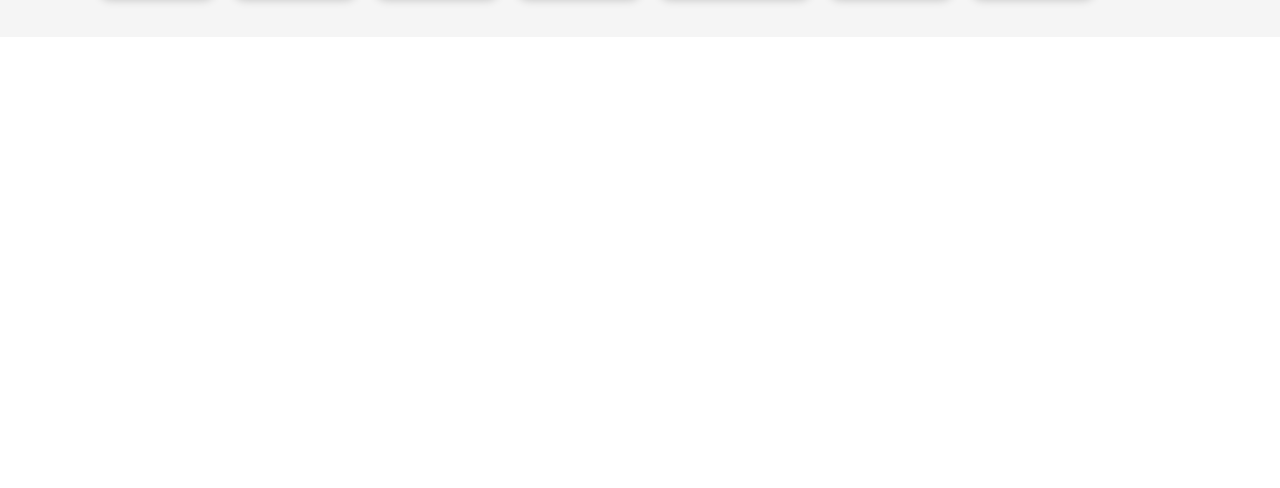
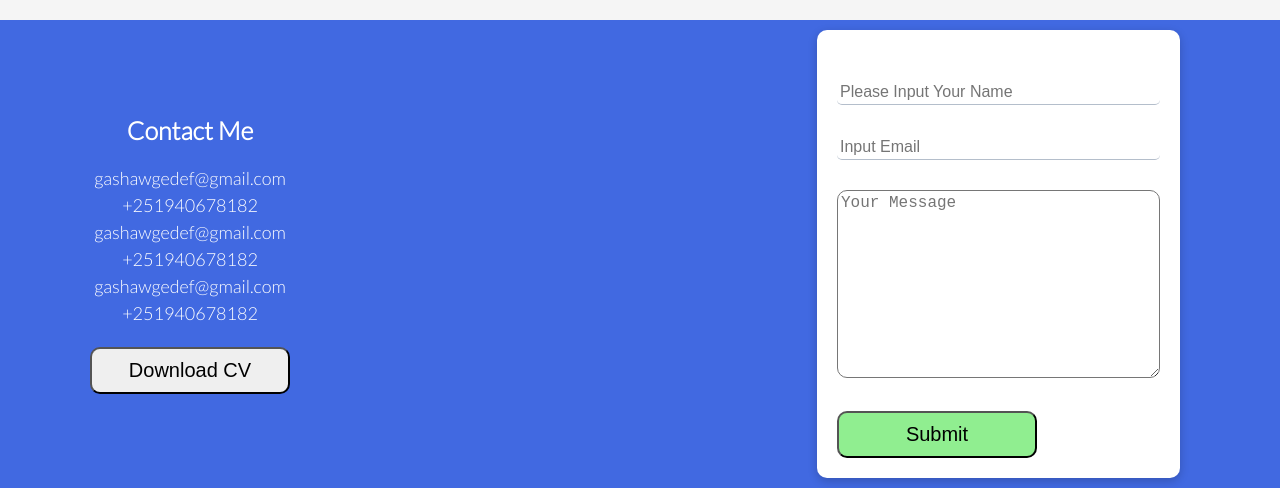
Before and after one commit to gashawgedef/my-personal-website, a plain HTML site: page index.html in a window 1280 px wide. Shown: the part 1344-1832 px from the top of the page. Before the commit the page ends 1381 px from the top, so only its background shows below. Drawn offline with Linux system fonts and the light colour scheme.

Commit message:
gashity after noon

```diff
--- a/css/programming.css
+++ b/css/programming.css
@@ -35,3 +35,70 @@ margin-top: 20px;
 .progrmming .card-containers {
     flex-wrap: wrap;
 }
+/*Contacts*/
+.contact-me .contact-h3{
+font-size: 25px;
+font-weight: bold;
+text-align: center;
+margin: 20px 0;
+color: #fff;
+}
+.contact-me{
+    background-color: royalblue;
+}
+.contact-me p{
+    text-align: center;
+    font-size: 18px;
+    line-height: 1.5;
+    color: #fff;
+
+}
+.contact-me .contact-social-submit{
+    text-align: center;
+    font-size: 20px;
+    border-radius: 10px;
+    padding: 10px;
+    margin: 20px auto;
+    width: 200px;
+}
+.contact-me .contact-social-submit1{
+    text-align: center;
+    font-size: 20px;
+    border-radius: 10px;
+    padding: 10px;
+    background-color: lightgreen;
+    width: 200px;
+
+}
+.contact-me .contact{
+    display: flex;
+    justify-content: space-between;
+    align-items: center;
+
+}
+.form-control {
+    margin: 30px 0;
+  }
+.contact-me input[type="text"],
+.contact-me input[type="email"]{
+    border: 0;
+    border-bottom: 1px solid #b4becb;
+    width: 100%;
+    padding: 3px;
+    font-size: 16px;
+    /* background-color: cornsilk; */
+    border-radius: 5px;
+}
+.contact-me input,textarea:focus {
+    outline: none;
+  }
+  .contact-me textarea{
+    width: 100%;
+    padding: 3px;
+    font-size: 16px;
+    /* background-color: cornsilk; */
+    border-radius: 10px;
+  }
+  .contact-me .contact{
+    flex-wrap: wrap;
+  }
--- a/css/styles.css
+++ b/css/styles.css
@@ -1,3 +1,6 @@
+@import url('https://fonts.googleapis.com/css2?family=Lato:wght@300&family=Poppins:wght@400;500;600;800&display=swap');
+
+
 *{
     box-sizing: border-box;
     margin: 0;
@@ -6,7 +9,7 @@
 
 body{
     font-size: 16px;
-    font-family: 'Times New Roman', Times, serif;
+    font-family: 'Lato',sans-serif;
 
 }
 .navbar{
--- a/index.html
+++ b/index.html
@@ -7,6 +7,9 @@
   <title>Gashaw Gedef's Personal Portfolio website</title>
 
   <!-- OWN CSS FILES-->
+  <link rel="preconnect" href="https://fonts.googleapis.com">
+<link rel="preconnect" href="https://fonts.gstatic.com" crossorigin>
+<link href="https://fonts.googleapis.com/css2?family=Lato:wght@300&family=Poppins:wght@400;500;600;800&display=swap" rel="stylesheet">
   <link rel="stylesheet" href="css/styles.css">
   <link rel="stylesheet" href="css/programming.css">
   <!-- END OWN CSS FILES-->
@@ -84,11 +87,14 @@
 
     </div>
   </section>
+
+  <!--Programming Languages Section-->
   <section class="programming-language">
     <div class="container progrmming">
       <div class="header-programing">
         <h2>Pragramming Language Skills</h2>
-        <p class="programming-description">I  have aquired different skills of programming for web applications front-end and back-end
+        <p class="programming-description">I have aquired different skills of programming for web applications front-end
+          and back-end
           , mobile applications developement and E-commerce customizations.
         </p>
       </div>
@@ -122,10 +128,39 @@
           <img src="images/logos/python.png" alt="">
         </div>
       </div>
+    </div>
+  </section>
 
+<!---My Contact Section-->
+  <section class="contact-me">
+    <div class="container flex contact">
+      <div class="contact-social">
+        <h3 class="contact-h3">Contact Me</h3>
+        <p>gashawgedef@gmail.com</p>
+        <p>+251940678182</p>
+        <p>gashawgedef@gmail.com</p>
+        <p>+251940678182</p>
+        <p>gashawgedef@gmail.com</p>
+        <p>+251940678182</p>
+        <input type="button" value="Download CV" class="contact-social-submit btn">
 
+      </div>
+      <div class="card">
+      <div class="contact-form-main ">
+        <form>
+          <div class="form-control">
+            <input type="text" name="" id="" placeholder="Please Input Your Name">
+          </div>
+          <div class="form-control">
+            <input type="email" name="" id="" placeholder="Input Email">
+          </div>
+          <div class="form-control"><textarea name="" id="" cols="30" rows="10" placeholder="Your Message"></textarea></div>
+          <input type="button" value="Submit" class="contact-social-submit1 btn">
+
+        </form>
+      </div>
     </div>
-
+    </div>
   </section>
 </body>
 
```
